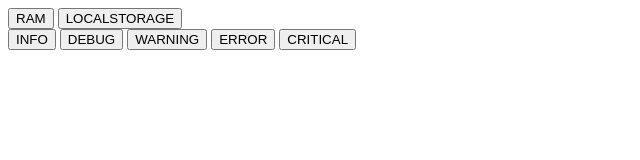
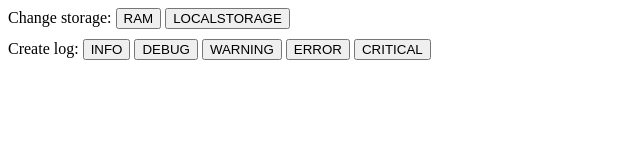
Before and after one commit to aqua94/logging-system, a website built with Parcel: page index.html in a window 1280 px wide. Shown: the whole page, without its empty margins (0-640 px from the left). Built offline with nearby package versions, Linux system fonts and the light colour scheme.

Commit message:
template fixes

```diff
--- a/index.html
+++ b/index.html
@@ -9,10 +9,12 @@
   </head>
   <body>
     <div>
+      <span>Change storage: </span>
       <button id="ram">RAM</button>
       <button id="localStorage">LOCALSTORAGE</button>
     </div>
-    <div>
+    <div style="margin-top: 10px">
+      <span>Create log: </span>
       <button id="info">INFO</button>
       <button id="debug">DEBUG</button>
       <button id="warning">WARNING</button>
--- a/script.ts
+++ b/script.ts
@@ -2,7 +2,6 @@ import { LoggingSystem, storages, transports } from "./logging-system";
 
 const system = new LoggingSystem("LoggingSystem");
 const logger = system.createLogger("logger", { a: 1 });
-logger.setConsole();
 
 document.addEventListener("DOMContentLoaded", () => {
   const infoButton = document.querySelector("#info");
```
